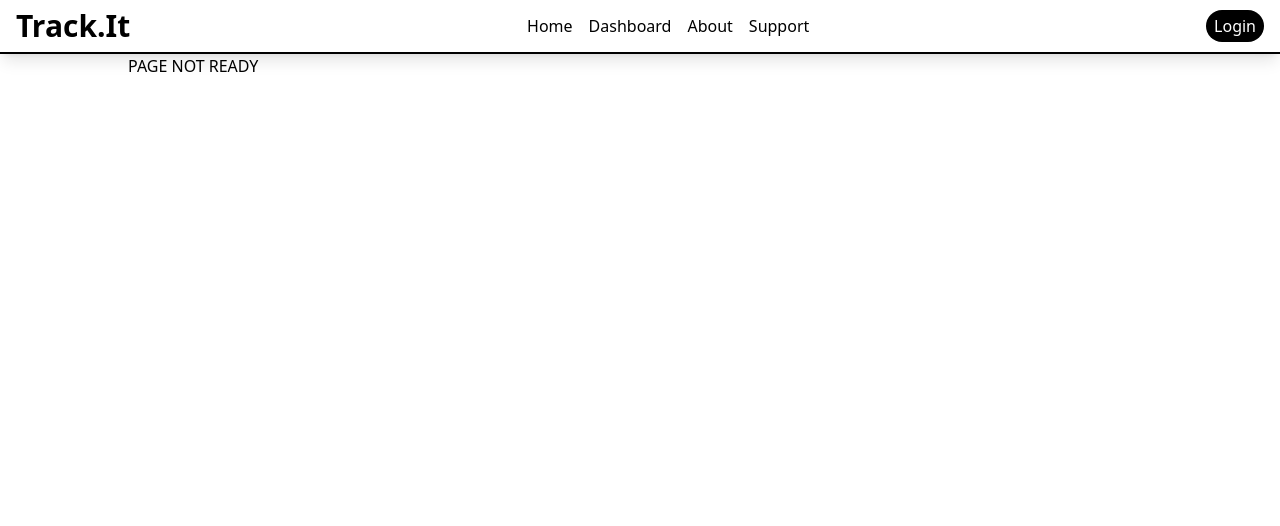
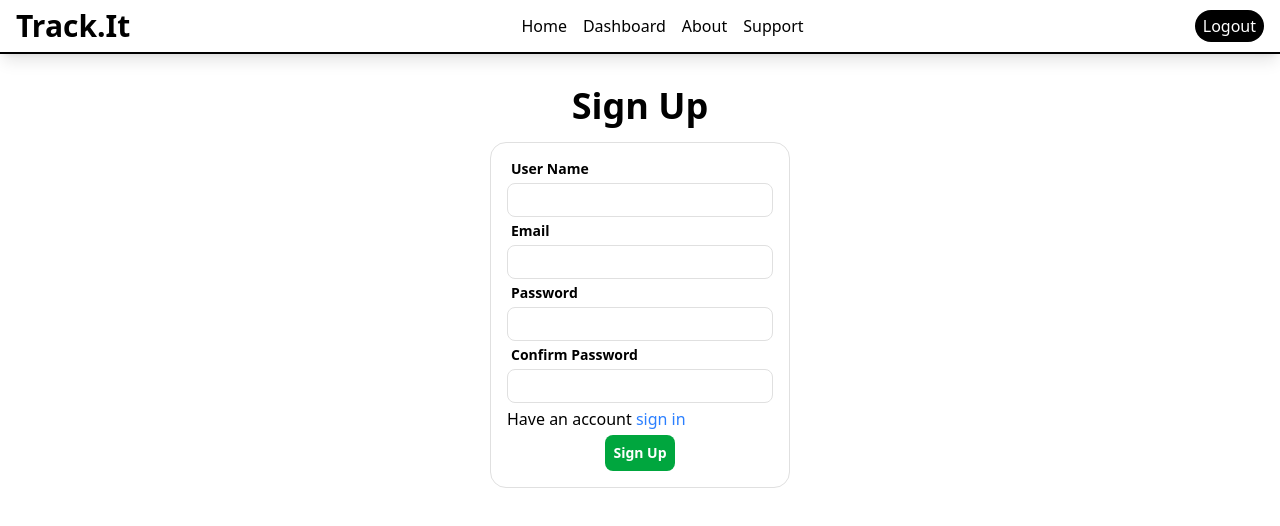
Before and after one commit to ddennis18/trackit, a React (Vite) app: page /auth in a window 1280 px wide. Shown: the top 526 px of the page. Built offline with nearby package versions, Linux system fonts and the light colour scheme.

Commit message:
user Login added

```diff
--- a/src/App.jsx
+++ b/src/App.jsx
@@ -1,20 +1,59 @@
+import { useEffect, useState } from 'react'
 import Layout from './components/Layout.jsx'
+import Auth from './pages/Auth.jsx'
 import Dashboard from './pages/Dashboard.jsx'
 import Home from './pages/Home.jsx'
 import { BrowserRouter as Router, Routes, Route } from 'react-router-dom'
+import { supabase } from './supaBaseClient.jsx'
+import { UserDataContext } from './Contexts.jsx'
 
 function App () {
+  const [session, setSession] = useState(null)
+  const [userData, setUserData] = useState(null)
+
+  const logout = async () => {
+    const { data, error } = await supabase.auth.signOut()
+    setUserData(null)
+    setSession(null)
+  }
+
+  const fetchSession = async () => {
+    const currentSession = await supabase.auth.getSession()
+    console.log(currentSession)
+    if (currentSession.data.session) {
+      setUserData(currentSession.data.session.user)
+    }
+    setSession(currentSession.data.session)
+  }
+
+  useEffect(() => {
+    fetchSession()
+
+    const { data: authListener } = supabase.auth.onAuthStateChange(
+      (_event, session) => {
+        setSession(session)
+      }
+    )
+
+    return () => {
+      authListener.subscription.unsubscribe()
+    }
+  }, [])
+
   return (
     <div className='App'>
+      <UserDataContext.Provider value={{ userData, setUserData }}>
         <Router>
-        <Layout>
+          <Layout logout={logout}>
             <Routes>
               <Route path='/' element={<Home />} />
+              <Route path='/auth' element={<Auth />} />
               <Route path='/dashboard' element={<Dashboard />} />
               <Route path='*' element={<h1>PAGE NOT READY</h1>} />
             </Routes>
           </Layout>
         </Router>
+      </UserDataContext.Provider>
     </div>
   )
 }
--- /dev/null
+++ b/src/Contexts.jsx
@@ -0,0 +1,3 @@
+import { createContext } from 'react'
+
+export const UserDataContext = createContext({})
--- a/src/components/Layout.jsx
+++ b/src/components/Layout.jsx
@@ -1,11 +1,12 @@
 import { useState } from 'react'
 import { Link } from 'react-router-dom'
+import Modal from './Modal'
 
-export default function Layout ({ children }) {
+export default function Layout ({ children, logout }) {
   return (
     <div className=''>
       <header>
-        <NavBar />
+        <NavBar logout={logout}/>
       </header>
       <main className='w-[95%] md:w-[80%] mx-[auto] min-h-[100vh]'>
         {children}
@@ -17,7 +18,7 @@ export default function Layout ({ children }) {
   )
 }
 
-export function NavBar () {
+export function NavBar ({logout}) {
   const [isOpen, setIsOpen] = useState(false)
 
   return (
@@ -29,8 +30,8 @@ export function NavBar () {
         <Link to='/about'>About</Link>
         <Link to='/support'>Support</Link>
       </nav>
-      <button className='hidden bg-black text-background px-2 py-1 rounded-full md:block hover:bg-black/80'>
-        Login
+      <button className='hidden bg-black text-background px-2 py-1 rounded-full md:block hover:bg-black/80' onClick={logout}>
+        Logout
       </button>
       <button className='md:hidden text-3xl' onClick={() => setIsOpen(!isOpen)}>
         {isOpen ? '×' : '≡'}
--- /dev/null
+++ b/src/pages/Auth.jsx
@@ -0,0 +1,222 @@
+import { yupResolver } from '@hookform/resolvers/yup'
+import { useForm } from 'react-hook-form'
+import * as yup from 'yup'
+import { supabase } from '../supaBaseClient'
+import { useContext, useState } from 'react'
+import { useNavigate } from 'react-router-dom'
+import { UserDataContext } from '../Contexts'
+
+
+export default function Auth () {
+  const [isSignUp, setIsSignUp] = useState(true)
+  const navigate = useNavigate()
+  const {setUserData} = useContext(UserDataContext)
+
+  function SignUp () {
+    const schema = yup.object().shape({
+      userName: yup.string().required(),
+      email: yup.string().email().required(),
+      password: yup
+        .string()
+        .min(8)
+        .matches(/[a-z]/, 'Password requires a lowercase letter')
+        .matches(/[A-Z]/, 'Password requires an uppercase letter')
+        .required(),
+      confirmPassword: yup
+        .string()
+        .oneOf([yup.ref('password'), null], 'Passwords must match')
+        .required('Must Confirm Password')
+    })
+
+    const {
+      register,
+      handleSubmit,
+      formState: { errors }
+    } = useForm({ resolver: yupResolver(schema) })
+
+    const submit = async info => {
+      const { error, data } = await supabase.auth.signUp({
+        email: info.email,
+        password: info.password
+      })
+    }
+
+    return (
+      <div>
+        <div className='pt-8 space-y-4 max-w-[300px] mx-auto'>
+          <h1 className='text-center text-4xl font-bold'>Sign Up</h1>
+          <form
+            className='p-4 border-theme-one border-1 rounded-2xl flex flex-col gap-1'
+            onSubmit={handleSubmit(submit)}
+          >
+            {
+              //#region form content
+            }
+            <label
+              htmlFor='userName'
+              className='w-full pl-1 text-sm font-semibold'
+            >
+              User Name{' '}
+              <span className='text-red-500 ml-8 w-full text-right text-xs'>
+                {errors.userName?.message}
+              </span>
+            </label>
+            <input
+              type='text'
+              {...register('userName')}
+              className='p-1 border-theme-one border-1 rounded-lg'
+            />
+            <label htmlFor='email' className='pl-1 text-sm font-semibold'>
+              Email
+              <span className='text-red-500 ml-8 w-full text-right text-xs'>
+                {errors.email?.message}
+              </span>
+            </label>
+            <input
+              type='email'
+              {...register('email')}
+              className='p-1 border-theme-one border-1 rounded-lg'
+            />
+            <label htmlFor='password' className='pl-1 text-sm font-semibold'>
+              Password
+              <span className='text-red-500 ml-8 w-full text-right text-xs'>
+                {errors.password?.message}
+              </span>
+            </label>
+            <input
+              type='password'
+              {...register('password')}
+              className='p-1 border-theme-one border-1 rounded-lg'
+            />
+            <label
+              htmlFor='confirmPassword'
+              className='pl-1 text-sm font-semibold'
+            >
+              Confirm Password
+              <span className='text-red-500 ml-8 w-full text-right text-xs'>
+                {errors.confirmPassword?.message}
+              </span>
+            </label>
+            <input
+              type='password'
+              {...register('confirmPassword')}
+              className='p-1 border-theme-one border-1 rounded-lg'
+            />
+            <p>
+              Have an account{' '}
+              <button
+                className='text-blue-500'
+                onClick={() => setIsSignUp(false)}
+              >
+                sign in
+              </button>{' '}
+            </p>
+            <button
+              type='submit'
+              className='text-sm font-semibold bg-green-600 w-max p-2 rounded-lg text-background self-center hover:bg-green-600/80'
+            >
+              Sign Up
+            </button>
+          </form>
+        </div>
+      </div>
+    )
+  }
+
+  function SignIn () {
+    const [error, setError] = useState(null)
+
+    const schema = yup.object().shape({
+      email: yup.string().email().required(),
+      password: yup
+        .string()
+        .min(8)
+        .matches(/[a-z]/, 'Password requires a lowercase letter')
+        .matches(/[A-Z]/, 'Password requires an uppercase letter')
+        .required()
+    })
+
+    const {
+      register,
+      handleSubmit,
+      formState: { errors }
+    } = useForm({ resolver: yupResolver(schema) })
+
+    const submit = async info => {
+      const { error, data } = await supabase.auth.signInWithPassword({
+        email: info.email,
+        password: info.password
+      })
+
+      console.log(data)
+
+      if (error) {
+        setError('invalid credentials')
+      }else{
+        setUserData(data.user)
+        navigate('/dashboard')
+      }
+    }
+
+    return (
+      <div>
+        <div className='pt-8 space-y-4 max-w-[300px] mx-auto'>
+          <h1 className='text-center text-4xl font-bold'>Sign Up</h1>
+          <form
+            className='p-4 border-theme-one border-1 rounded-2xl flex flex-col gap-1'
+            onSubmit={handleSubmit(submit)}
+          >
+            {
+              //#region form content
+            }
+            <label htmlFor='email' className='pl-1 text-sm font-semibold'>
+              Email
+              <span className='text-red-500 ml-8 w-full text-right text-xs'>
+                {errors.email?.message}
+              </span>
+            </label>
+            <input
+              type='email'
+              {...register('email')}
+              className='p-1 border-theme-one border-1 rounded-lg'
+            />
+            <label htmlFor='password' className='pl-1 text-sm font-semibold'>
+              Password
+              <span className='text-red-500 ml-8 w-full text-right text-xs'>
+                {errors.password?.message}
+              </span>
+            </label>
+            <input
+              type='password'
+              {...register('password')}
+              className='p-1 border-theme-one border-1 rounded-lg'
+            />
+            <p className='text-xs text-red-500'>{error}</p>
+            <p>
+              Don't have an account{' '}
+              <button
+                className='text-blue-500'
+                onClick={() => setIsSignUp(true)}
+              >
+                Sign Up
+              </button>{' '}
+            </p>
+            <button
+              type='submit'
+              className='text-sm font-semibold bg-green-600 w-max p-2 rounded-lg text-background self-center hover:bg-green-600/80'
+            >
+              Sign In
+            </button>
+          </form>
+        </div>
+      </div>
+    )
+  }
+
+  return (
+    <div>
+      {isSignUp && <SignUp />}
+      {!isSignUp && <SignIn />}
+    </div>
+  )
+}
--- a/src/pages/Dashboard.jsx
+++ b/src/pages/Dashboard.jsx
@@ -1,4 +1,4 @@
-import { useState, useEffect } from 'react'
+import { useState, useEffect, useContext } from 'react'
 
 import Profile from '../components/Profile.jsx'
 import Transaction from '../components/Transaction.jsx'
@@ -7,6 +7,8 @@ import Modal from '../components/Modal.jsx'
 import NewTxnForm from '../components/Forms.jsx'
 import { Pie, PieChart, Cell, Label, LabelList } from 'recharts'
 import { supabase } from '../supaBaseClient.jsx'
+import { UserDataContext } from '../Contexts.jsx'
+import { useNavigate } from 'react-router-dom'
 
 let expenseCategories = ['food', 'transport', 'internet', 'rent']
 let incomeCategories = ['loan', 'friend', 'gift', 'scholarship', 'parent']
@@ -178,9 +180,11 @@ export default function Dashboard () {
         .slice(0, 10)
     )
   )
+  const { userData } = useContext(UserDataContext)
 
   const [sortTableCriteria, setTableSortCriteria] = useState('time')
   const [sortTableOrder, setTableSortOrder] = useState('desc')
+  const navigate = useNavigate()
   //endregion
 
   const handleError = message => {
@@ -192,7 +196,7 @@ export default function Dashboard () {
     const { error, data } = await supabase.from('transactions').select('*')
     if (error) {
       handleError(
-        'Failed To Fetch Data!, try reloading the page or checking your internet connection '
+        'Failed To Fetch Data!, try reloading the page or checking your internet connection'
       )
       return
     }
@@ -200,8 +204,21 @@ export default function Dashboard () {
   }
 
   useEffect(() => {
-    fetchData()
+    console.log(userData)
+    if (userData) {
+      fetchData()
+    } else {
+      navigate('/auth')
+    }
   }, [])
+
+  useEffect(() => {
+    console.log(userData)
+    if(userData){
+      return
+    }
+    navigate('/auth')
+  }, [userData])
 
   //MARK:Txn List
   function TransactionList () {
@@ -437,7 +454,7 @@ export default function Dashboard () {
 
   return (
     <div className='space-y-2 w-full'>
-      <Profile userName='User' {...computeStats(transactions)} />
+      <Profile userName={userData?.email} {...computeStats(transactions)} />
 
       {/*Control buttons*/}
       <div className='space-x-1 pl-2'>
--- a/src/pages/Home.jsx
+++ b/src/pages/Home.jsx
@@ -15,7 +15,7 @@ export default function Home () {
         <div className='space-x-4'>
           <Link
             className='bg-primary border-black text-background border-2 p-2 rounded-lg hover:bg-black/80'
-            to='dashboard'
+            to='/auth'
           >
             Get Started
           </Link>
```
Also changed, not shown: 1 other file (tests, documents, lock files or other folders). Lines whose indentation alone changed are shown as unchanged.
